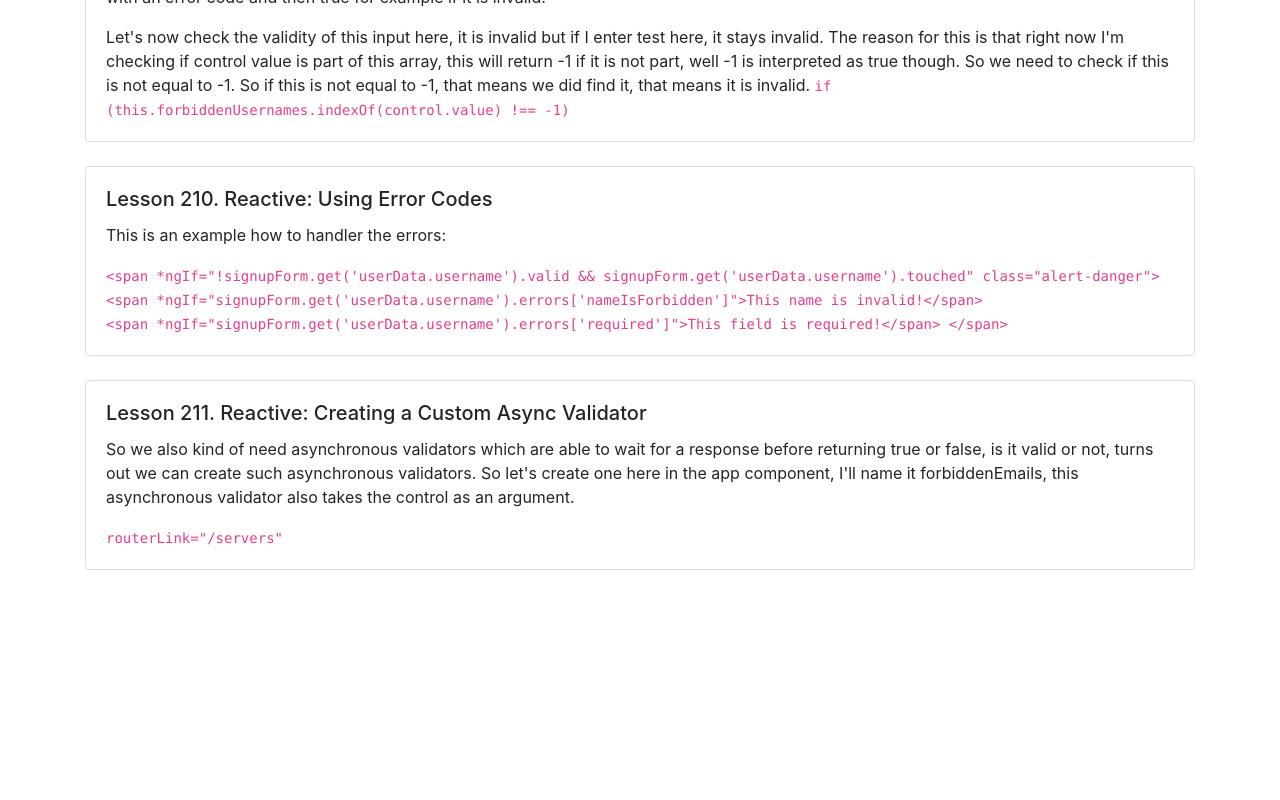
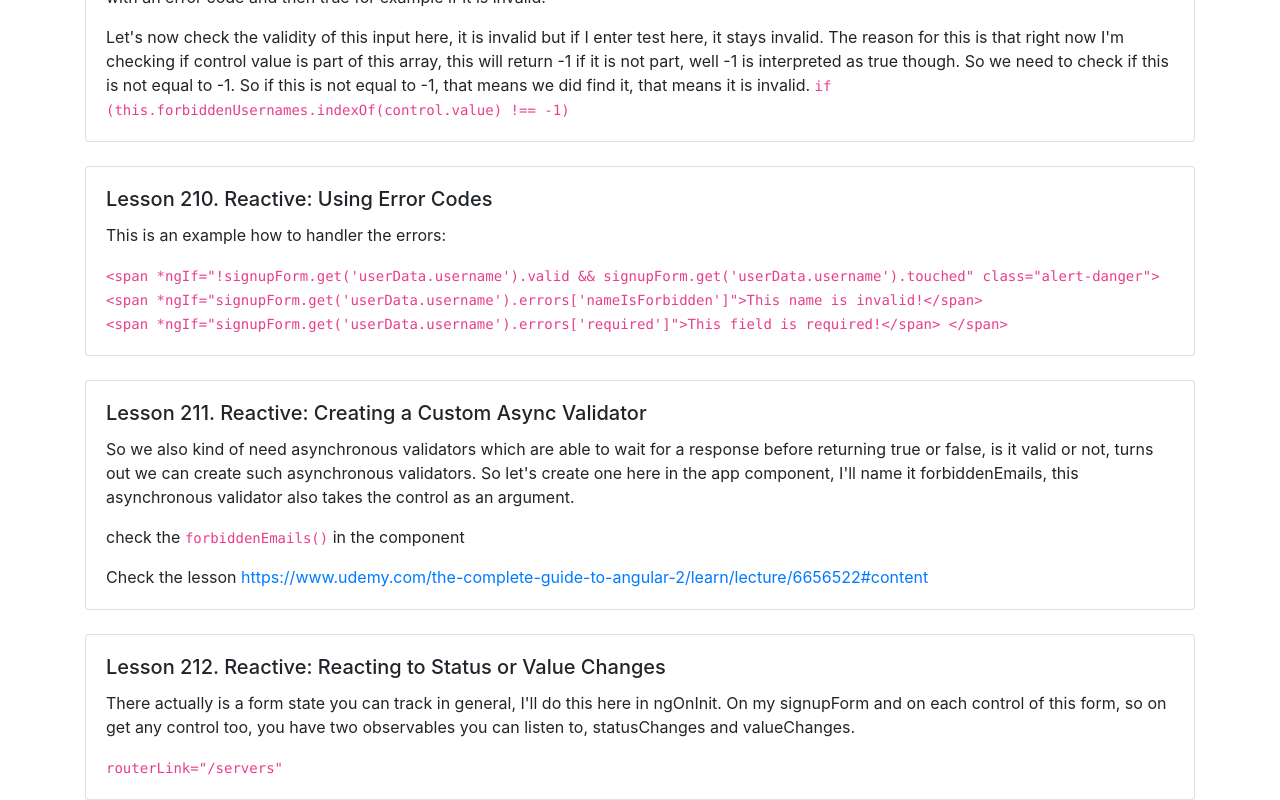
Before and after one commit to Sandro81/section15-reactive-setup-form, an Angular app: page / in a window 1280 px wide. Shown: the part 3926-4726 px from the top of the page. Before the commit the page ends 4496 px from the top, so only its background shows below. Built offline with nearby package versions, Linux system fonts and the light colour scheme.

Commit message:
section15 reactive setup form

```diff
--- a/src/app/app.component.html
+++ b/src/app/app.component.html
@@ -206,9 +206,20 @@
         <div class="card-body">
           <h5 class="card-title">Lesson  211. Reactive: Creating a Custom Async Validator</h5>
           <p class="card-text"> So we also kind of need asynchronous validators which are able to wait for a response before returning true or false, is it valid or not, turns out we can create such asynchronous validators. So let's create one here in the app component, I'll name it forbiddenEmails, this asynchronous validator also takes the control as an argument. </p>
+          <p class="card-text">check the  <code>forbiddenEmails()</code> in the component</p>
+          <p class="card-text"> Check the lesson <a href="https://www.udemy.com/the-complete-guide-to-angular-2/learn/lecture/6656522#content" target="_blank">https://www.udemy.com/the-complete-guide-to-angular-2/learn/lecture/6656522#content</a> </p>
+        </div>
+      </div>
+
+      <br>
+      <div class="card">
+        <div class="card-body">
+          <h5 class="card-title">Lesson 212. Reactive: Reacting to Status or Value Changes</h5>
+          <p class="card-text"> There actually is a form state you can track in general, I'll do this here in ngOnInit. On my signupForm and on each control of this form, so on get any control too, you have two observables you can listen to, statusChanges and valueChanges. </p>
           <p class="card-text"> <code>routerLink="/servers" </code></p>
         </div>
       </div>
+
 
 
 
--- a/src/app/app.component.ts
+++ b/src/app/app.component.ts
@@ -21,6 +21,9 @@ export class AppComponent implements OnInit {
       'gender': new FormControl('male'),
       'hobbies': new FormArray([])
     });
+    this.signupForm.valueChanges.subscribe(
+      (value) => console.log(value)
+    );
   }
 
   onSubmit() {
```
